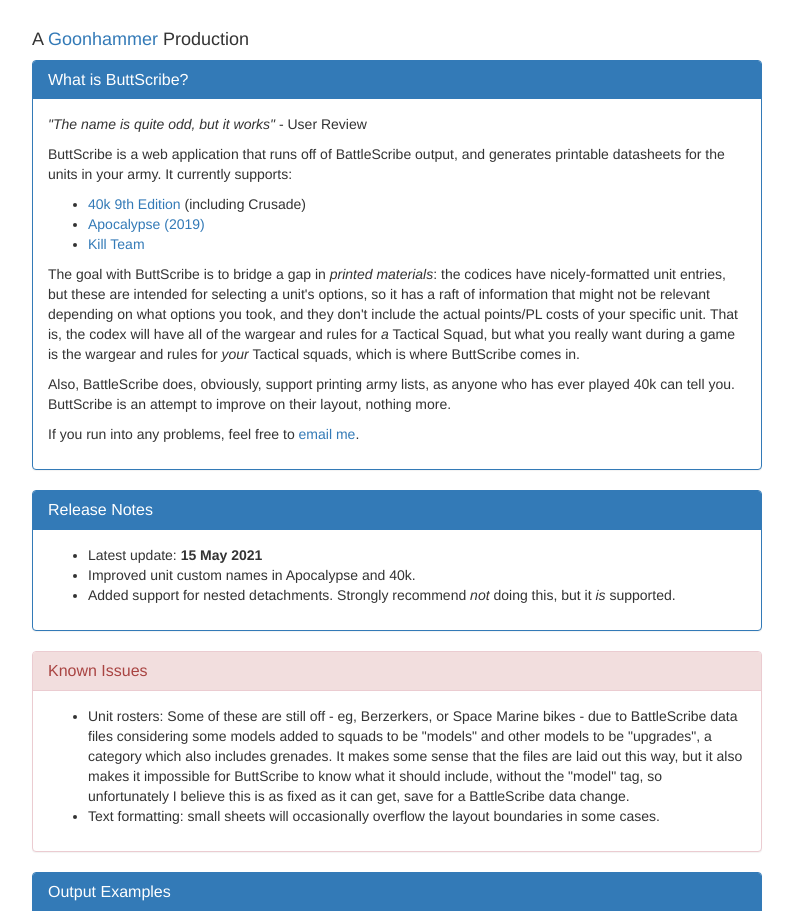
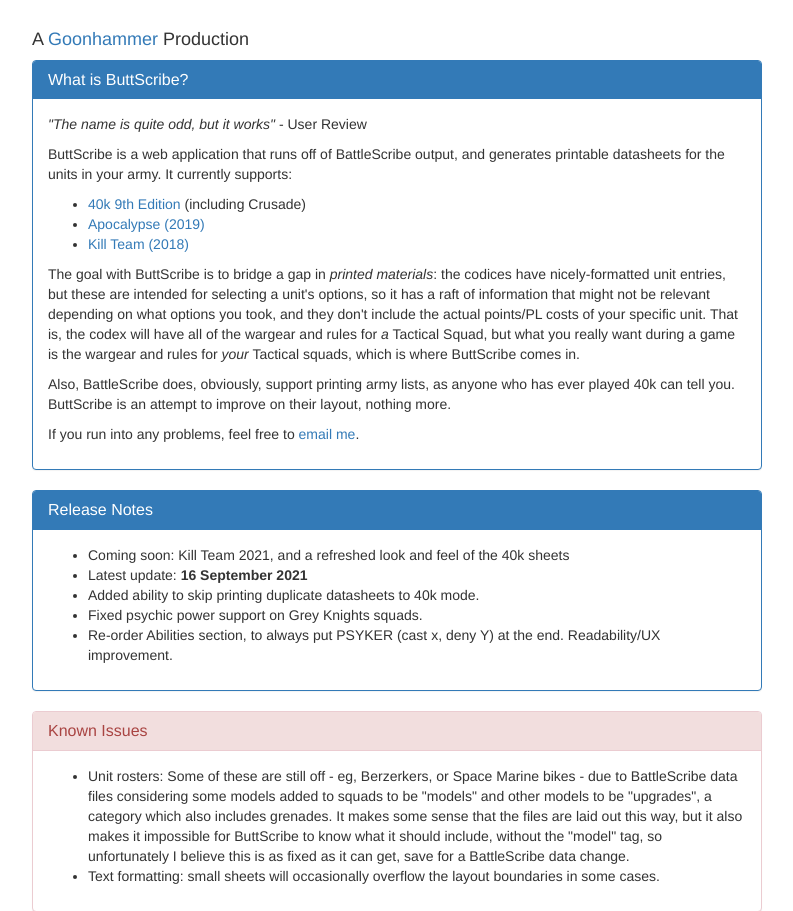
Before and after one commit to gregchiasson/warhams, a PHP site: page / in a window 1280 px wide. Shown: the part 52-963 px from the top of the page, without its empty margins (243-1036 px from the left). Run offline with PHP 8.4, Linux system fonts and the light colour scheme.

Commit message:
theis should have been separate commits, but: fix psychic powers for GK, and also add the option to skip duplicate data sheets

```diff
--- a/public/40k.php
+++ b/public/40k.php
@@ -20,7 +20,10 @@
                     <input type="checkbox" name="big_data_sheet_appreciator">BIG SHEETS (one per page, portrait - if unchecked, two per page, landscape)
                 </div>
                 <div class="checkbox">
-                    <input type="checkbox" name="crusade">CRUSADE MODE (always uses small sheets)
+                    <input type="checkbox" name="dedupe">Skip duplicates? (will only print one sheet for each <em>identical</em> unit - 10 Guard with a Plasma gun is not considered a dulicate of 10 Guard with a Melta)
+                </div>
+                <div class="checkbox">
+                    <input type="checkbox" name="crusade">CRUSADE MODE (always uses small sheets, never removes duplicates)
                 </div>
             </div>
         </div>
--- a/public/index.php
+++ b/public/index.php
@@ -26,7 +26,7 @@ Uncomment if there's known outages
         <ul>
             <li><a href="/40k.php">40k 9th Edition</a> (including Crusade)</li>
             <li><a href="/apoc.php">Apocalypse (2019)</a></li>
-            <li><a href="/kt.php">Kill Team</a></li>
+            <li><a href="/kt.php">Kill Team (2018)</a></li>
         </ul>
         <p>The goal with ButtScribe is to bridge a gap in <em>printed materials</em>: the codices have nicely-formatted unit entries, but these are intended for selecting a unit's options, so it has a raft of information that might not be relevant depending on what options you took, and they don't include the actual points/PL costs of your specific unit. That is, the codex will have all of the wargear and rules for <em>a</em> Tactical Squad, but what you really want during a game is the wargear and rules for <em>your</em> Tactical squads, which is where ButtScribe comes in.</p>
         <p>Also, BattleScribe does, obviously, support printing army lists, as anyone who has ever played 40k can tell you. ButtScribe is an attempt to improve on their layout, nothing more.</p>
@@ -40,9 +40,11 @@ Uncomment if there's known outages
     </div>
     <div class="panel-body">
         <ul>
-            <li>Latest update: <strong>15 May 2021</strong></li>
-            <li>Improved unit custom names in Apocalypse and 40k.</li>
-            <li>Added support for nested detachments. Strongly recommend <em>not</em> doing this, but it <em>is</em> supported.</li>
+            <li>Coming soon: Kill Team 2021, and a refreshed look and feel of the 40k sheets</li>
+            <li>Latest update: <strong>16 September 2021</strong></li>
+            <li>Added ability to skip printing duplicate datasheets to 40k mode.</li>
+            <li>Fixed psychic power support on Grey Knights squads.</li>
+            <li>Re-order Abilities section, to always put PSYKER (cast x, deny Y) at the end. Readability/UX improvement.</li>
         </ul>
     </div>
 </div>
--- a/public/post.php
+++ b/public/post.php
@@ -43,7 +43,8 @@ try {
         $OUTFILE   = '/var/tmp/'.uniqid().'.pdf';
         $big       = array_key_exists('big_data_sheet_appreciator', $_POST);
         $crusade   = array_key_exists('crusade', $_POST);
-        $output    = new wh40kRenderer($OUTFILE, $UNITS, $big, $crusade);
+        $dedupe    = array_key_exists('dedupe', $_POST);
+        $output    = new wh40kRenderer($OUTFILE, $UNITS, $big, $crusade, $dedupe);
         $downloads = $output->renderToOutFile();
     }
 
```
Also changed, not shown: lib/Renderer.php (+14 -12 lines), lib/newRenderer.php (+14 -6 lines), lib/wh40kROSParser.php (+9 -0 lines), lib/wh40kRenderer.php (+36 -4 lines).
